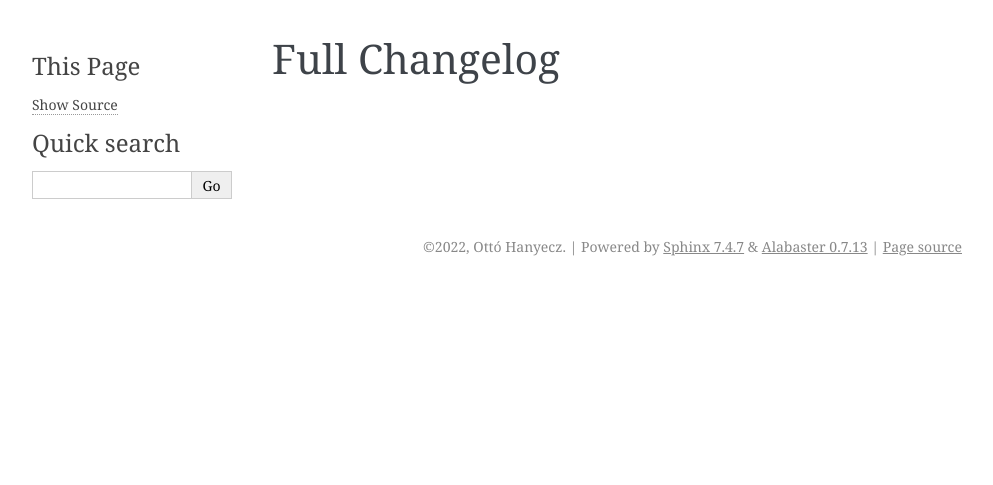
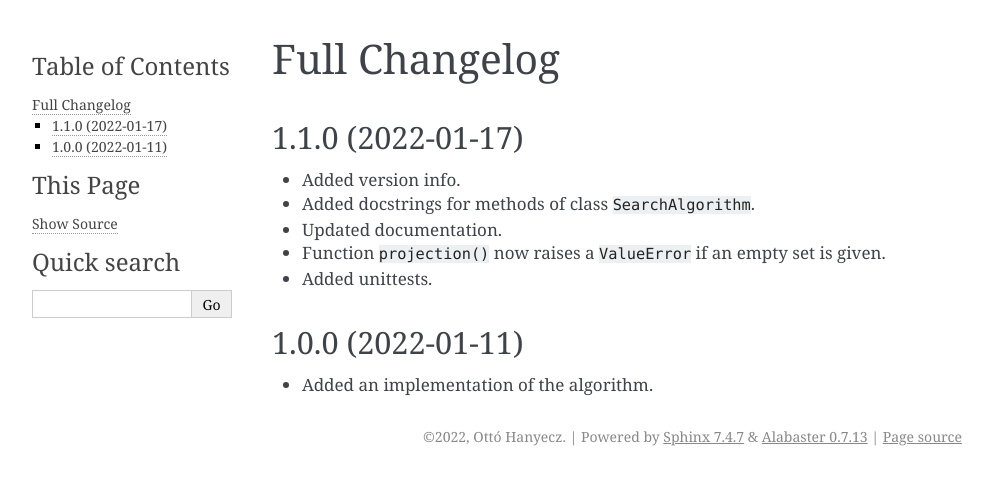
Before and after one commit to ohanyecz/linear-construction, a Sphinx documentation site: the page built from docs/source/about/full_changelog.rst, in a window 1280 px wide. Shown: the top 485 px of the page, without its empty margins (148-1141 px from the left). Built offline with Sphinx 7.4.7, drawn with Linux system fonts in a browser that asks for light colours.

Commit message:
Update documentation

```diff
--- a/docs/source/about/full_changelog.rst
+++ b/docs/source/about/full_changelog.rst
@@ -3,3 +3,22 @@
 ==============
 Full Changelog
 ==============
+
+1.1.0 (2022-01-17)
+==================
+
+- Added version info.
+
+- Added docstrings for methods of class ``SearchAlgorithm``.
+
+- Updated documentation.
+
+- Function ``projection()`` now raises a ``ValueError`` if an empty set is given.
+
+- Added unittests.
+
+
+1.0.0 (2022-01-11)
+==================
+
+- Added an implementation of the algorithm.
--- a/docs/source/conf.py
+++ b/docs/source/conf.py
@@ -22,7 +22,7 @@ import linearconstruction
 project = 'A Linear Construction of Secret Sharing Schemes'
 copyright = '2022, Ottó Hanyecz'
 author = 'Ottó Hanyecz'
-release = '0.1.0beta'
+release = '1.1.0'
 
 
 # -- General configuration ---------------------------------------------------
--- a/docs/source/index.rst
+++ b/docs/source/index.rst
@@ -5,6 +5,9 @@
 
 Welcome to linearconstruction's documentation!
 ==============================================
+
+This is an implementation of the algorithm described in `van Dijk (1997) <https://link.springer.com/article/10.1023/A:1008259214236>`_.
+The package *linearconstruction* was built for my MSc thesis and for other research topics in the future.
 
 .. toctree::
    :maxdepth: 2
```
